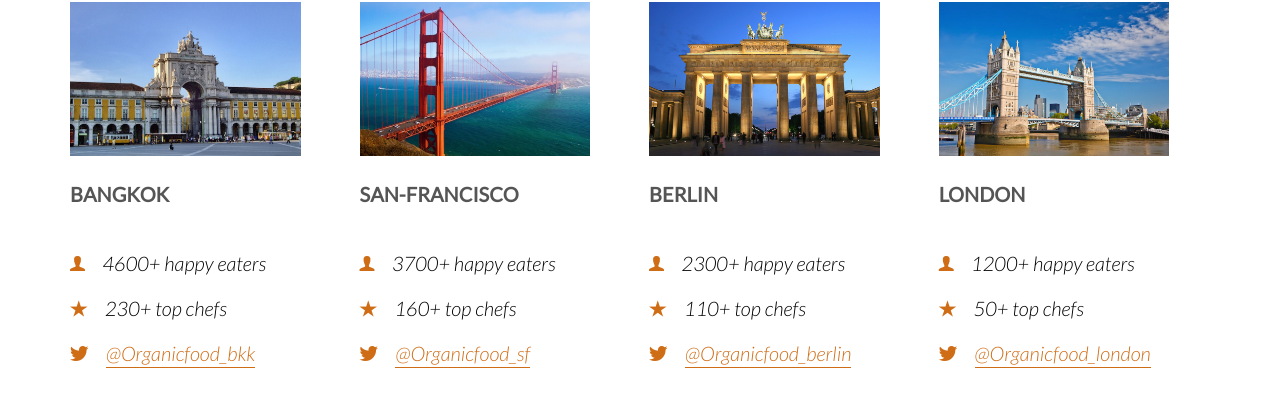
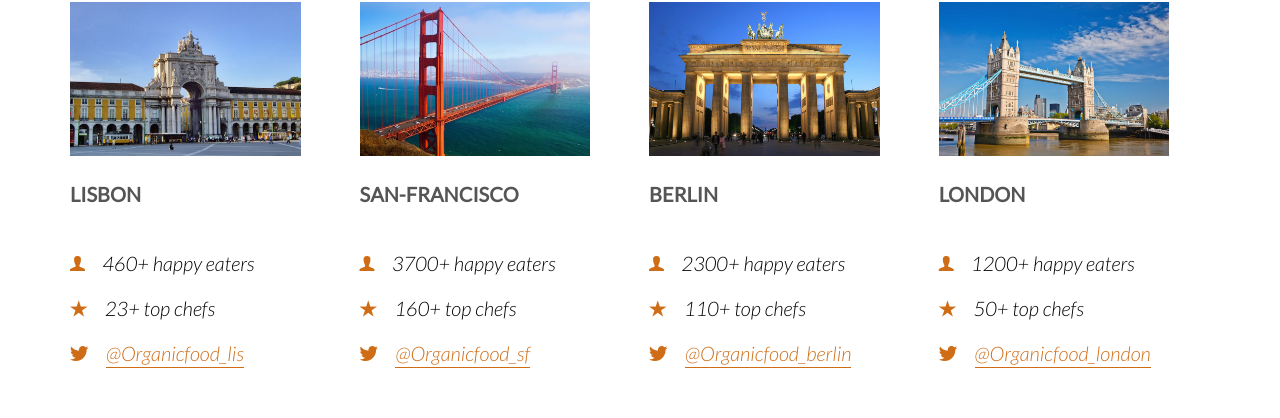
Before and after one commit to Evgi100/Omnifood, a website: page index.html in a window 1280 px wide. Shown: the part 2991-3409 px from the top of the page. Drawn offline with nearby package versions, Linux system fonts and the light colour scheme; some packages are replaced by stand-ins of ours; files whose address does not match are found by name.

Commit message:
Changed city name

```diff
--- a/index.html
+++ b/index.html
@@ -164,17 +164,17 @@
         <div class="row">
             <div class="col span-1-of-4 citiesImg ">
                 <img  src="resources/img/lisbon-3.jpg" alt="">
-                <h4>Bangkok</h4>
+                <h4>Lisbon</h4>
                 <i class="ion-person">
-                    <p>4600+ happy eaters</p>
+                    <p>460+ happy eaters</p>
                 </i>
                 <br>
                 <i class="ion-ios-star">
-                    <p>230+ top chefs</p>
+                    <p>23+ top chefs</p>
                 </i>
                 <br>
                 <i class="ion-social-twitter">
-                    <p id="twitter">@Organicfood_bkk</p>
+                    <p id="twitter">@Organicfood_lis</p>
                 </i>
             </div>
             <div class="col span-1-of-4 citiesImg">
```
